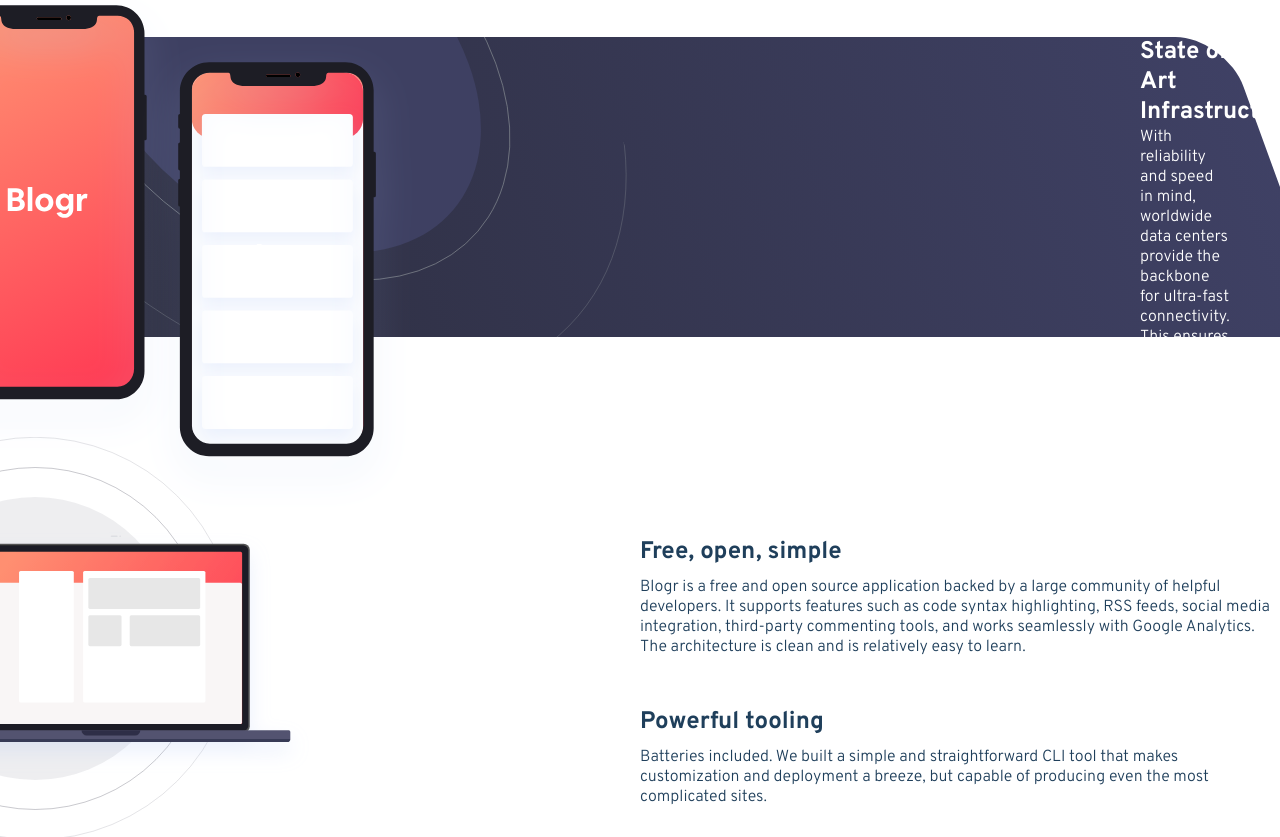
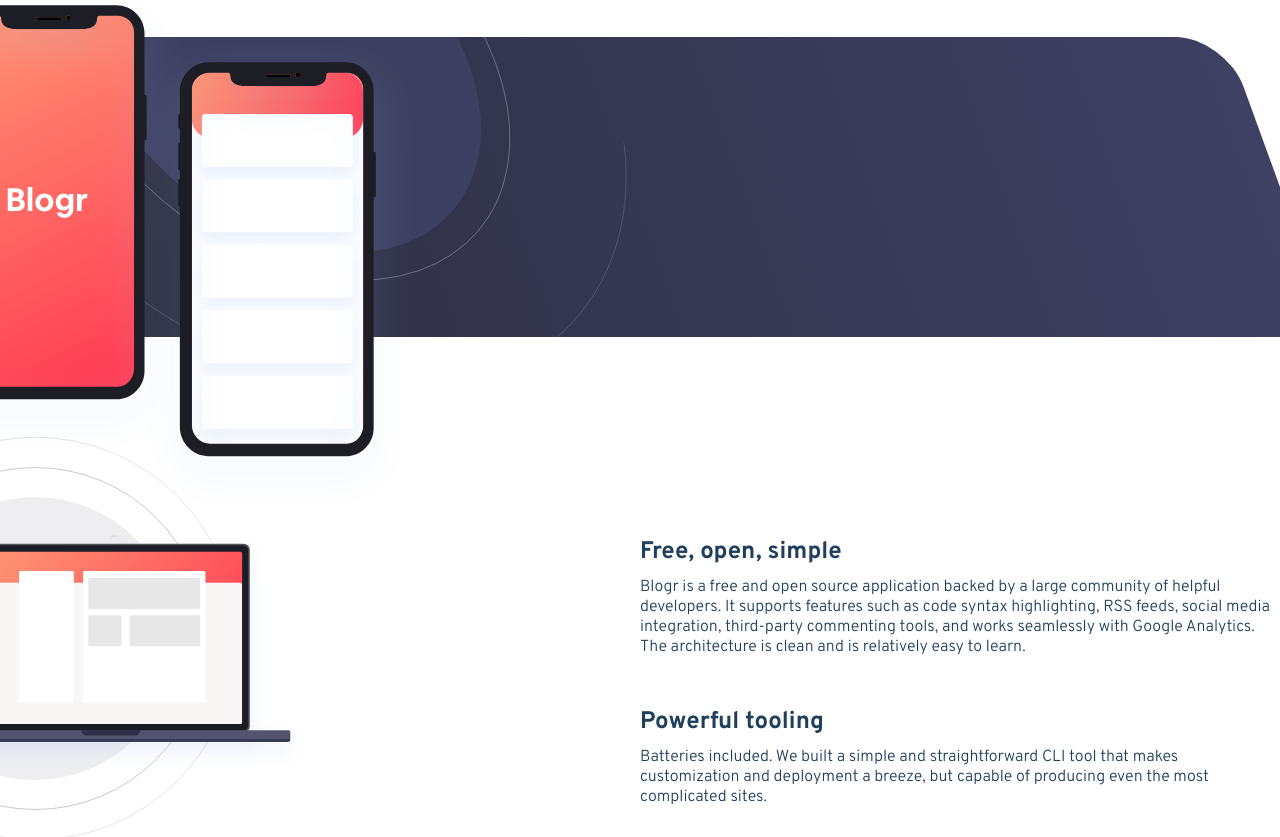
Before and after one commit to mhuzaifa-2000/blogr-landing-page, a plain HTML site: page Fronted Challenge/index.html in a window 1280 px wide. Shown: the part 987-1824 px from the top of the page. Drawn offline with Linux system fonts and the light colour scheme.

Commit message:
Update index.html

```diff
--- a/Fronted Challenge/index.html
+++ b/Fronted Challenge/index.html
@@ -62,9 +62,6 @@
         <div class="right-side">
           <div class="right-img"><img class="phones" src="./images/illustration-phones.svg"></div>
           <div class="right-text">
-         <h1 class="right-side-heading"> State of the Art Infrastructure</h1>
-          <p class="right-side text">With reliability and speed in mind, worldwide data centers provide the backbone for ultra-fast connectivity.
-          This ensures your site will load instantly, no matter where your readers are, keeping your site competitive.</p>
         </div>
         </div>
       </div>
```
